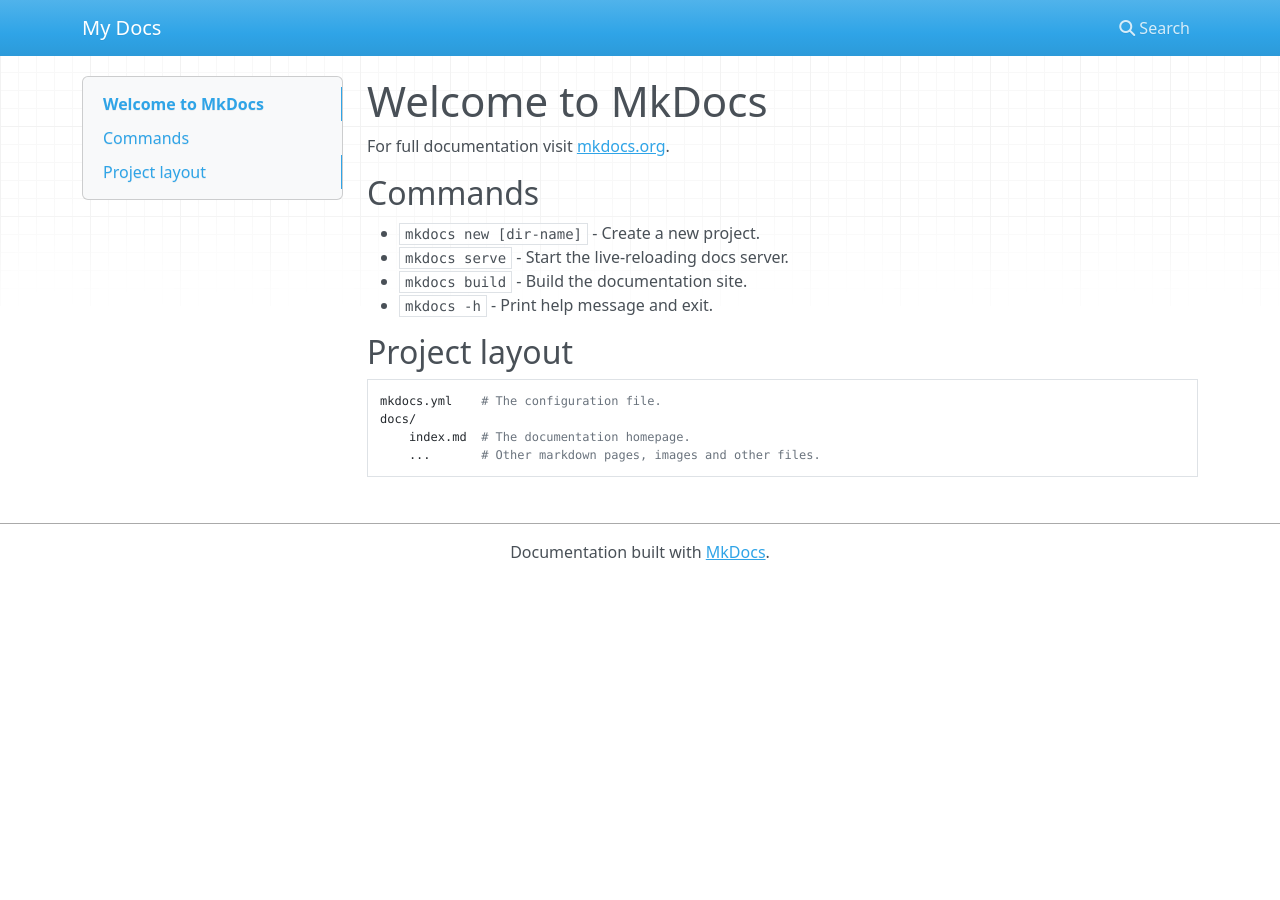
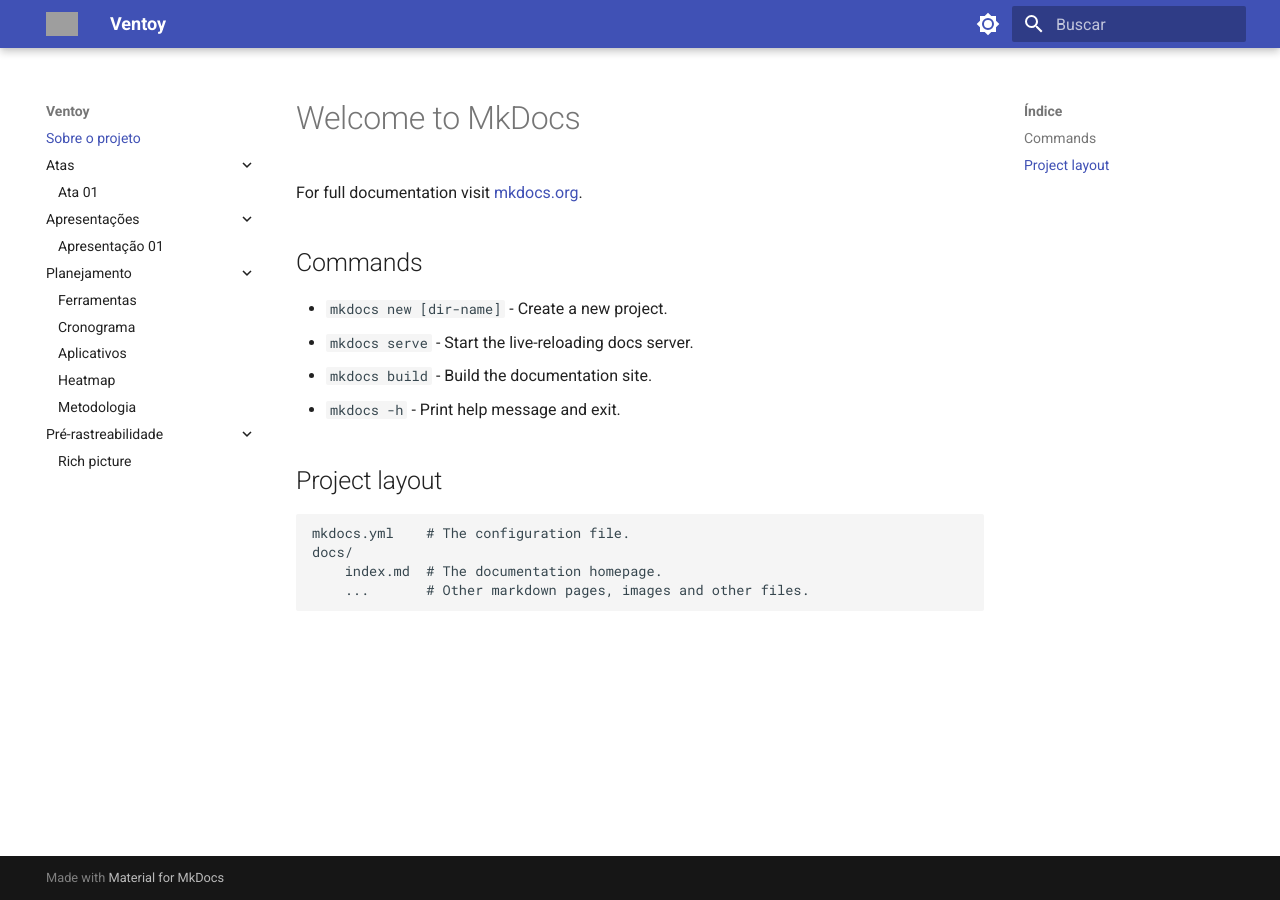
Before and after one commit to Interacao-Humano-Computador/2023.2-Ventoy, an MkDocs documentation site: the page built from docs/index.md, in a window 1280 px wide. Built offline with MkDocs 1.6.1 and Material for MkDocs 9.7.7, drawn with Linux system fonts in a browser that asks for light colours; nearby versions of some CDN libraries; grey boxes are pictures that could not be loaded.

Commit message:
config mkdocs

```diff
--- a/mkdocs.yml
+++ b/mkdocs.yml
@@ -1 +1,54 @@
-site_name: My Docs
+site_name: Ventoy
+theme:
+  name: material
+  language: pt-BR
+  logo: assets/icon.png
+
+  palette:
+
+    # Palette toggle for light mode
+    - scheme: default
+      toggle:
+        icon: material/brightness-7
+        name: Switch to dark mode
+
+    # Palette toggle for dark mode
+    - scheme: slate
+      toggle:
+        icon: material/brightness-4
+        name: Switch to light mode
+
+  features:
+    - navigation.expand
+
+markdown_extensions:
+  - admonition
+  - attr_list
+  - def_list
+  - md_in_html
+  - footnotes
+  - pymdownx.caret
+  - pymdownx.details
+  - pymdownx.superfences
+  - pymdownx.tabbed:
+      alternate_style: true
+  - pymdownx.tasklist:
+      custom_checkbox: true
+  - pymdownx.tilde
+  - pymdownx.emoji:
+      emoji_index: !!python/name:materialx.emoji.twemoji
+      emoji_generator: !!python/name:materialx.emoji.to_svg
+nav:
+  - Sobre o projeto: index.md
+  - Atas:
+    - Ata 01: atas/ata 1
+  - Apresentações:
+    - Apresentação 01: apresentação/apresentação 1
+  - Planejamento:
+    - Ferramentas: planejamento/ferramenta
+    - Cronograma: planejamento/cronograma
+    - Aplicativos: planejamento/aplicativo
+    - Heatmap: planejamento/Heatmap
+    - Metodologia: planejamento/metodologia
+  - Pré-rastreabilidade:
+    - Rich picture: pré-rastreabilidade/rich picture
```
